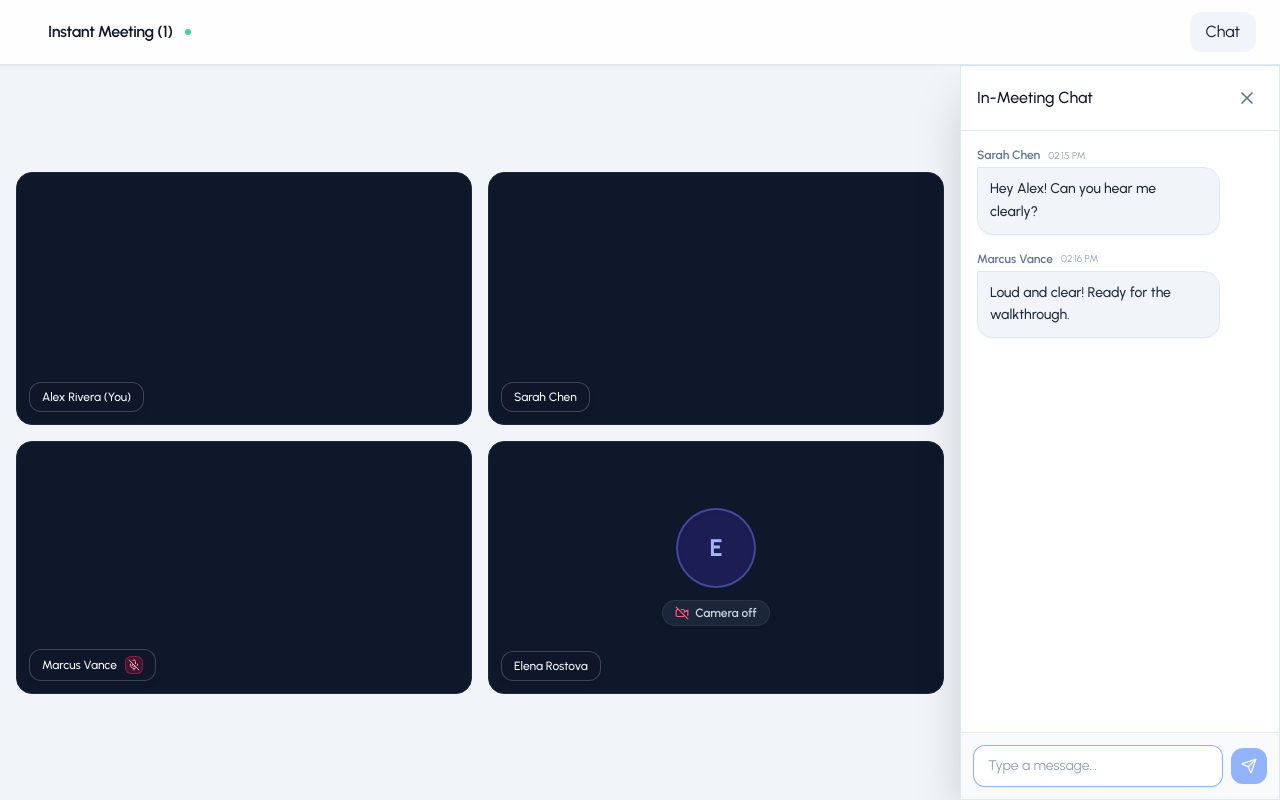
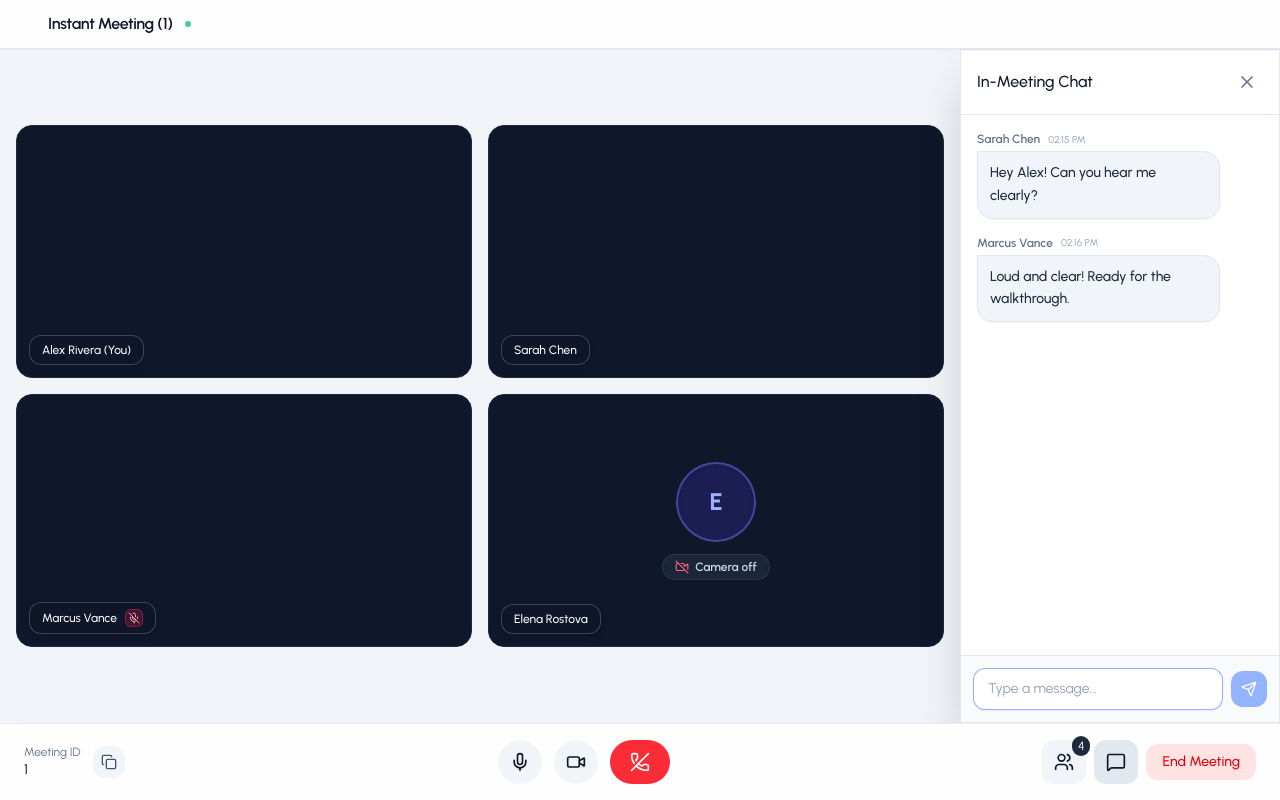
Before and after one commit to ahmadsaif12/Meetup, a React (Vite) app in the folder frontend/: page /meeting/1 in a window 1280 px wide. Built offline with nearby package versions, Linux system fonts and the light colour scheme; no server answers.

Commit message:
feat: add ControlBar and ParticipantList components to MeetingRoom for enhanced meeting controls

```diff
--- /dev/null
+++ b/frontend/src/components/meeting/ControlBar.jsx
@@ -0,0 +1,163 @@
+import React, { useState } from "react";
+import { toast } from "react-hot-toast";
+import {
+  Copy,
+  Check,
+  Mic,
+  MicOff,
+  Video,
+  VideoOff,
+  MessageSquare,
+  Users,
+  PhoneOff,
+} from "lucide-react";
+
+const ControlBar = ({
+  roomID,
+  audioEnabled,
+  videoEnabled,
+  onToggleAudio,
+  onToggleVideo,
+  onToggleChat,
+  onToggleParticipants,
+  isChatOpen,
+  isParticipantsOpen,
+  unreadCount,
+  ParticipantCount,
+  isHost,
+  onLeave,
+  onEndMeeting,
+}) => {
+  const [copied, setCopied] = useState(false);
+
+  const copyMeetingID = () => {
+    navigator.clipboard.writeText(window.location.href);
+    setCopied(true);
+    toast.success("Meeting link copied");
+
+    setTimeout(() => setCopied(false), 2000);
+  };
+
+  return (
+    <footer className="w-full bg-white/90 backdrop-blur-md border-t border-slate-200/80 px-6 py-4 flex items-center justify-between shadow-lg shadow-slate-200/50">
+      {/* Left info */}
+      <div className="flex items-center gap-3">
+        <div>
+          <p className="text-xs text-slate-500">Meeting ID</p>
+          <p className="text-sm font-medium text-slate-800">{roomID}</p>
+        </div>
+
+        <button
+          type="button"
+          onClick={copyMeetingID}
+          className="p-2 rounded-xl bg-slate-100 hover:bg-slate-200 transition"
+          title="Copy meeting link"
+        >
+          {copied ? (
+            <Check className="w-4 h-4 text-emerald-600" />
+          ) : (
+            <Copy className="w-4 h-4 text-slate-600" />
+          )}
+        </button>
+      </div>
+
+      {/* Center controls */}
+      <div className="flex items-center gap-3">
+        <button
+          type="button"
+          onClick={onToggleAudio}
+          className={`p-3 rounded-full transition ${
+            audioEnabled
+              ? "bg-slate-100 hover:bg-slate-200"
+              : "bg-red-100 text-red-600 hover:bg-red-200"
+          }`}
+          title={audioEnabled ? "Mute" : "Unmute"}
+        >
+          {audioEnabled ? (
+            <Mic className="w-5 h-5" />
+          ) : (
+            <MicOff className="w-5 h-5" />
+          )}
+        </button>
+
+        <button
+          type="button"
+          onClick={onToggleVideo}
+          className={`p-3 rounded-full transition ${
+            videoEnabled
+              ? "bg-slate-100 hover:bg-slate-200"
+              : "bg-red-100 text-red-600 hover:bg-red-200"
+          }`}
+          title={videoEnabled ? "Turn off camera" : "Turn on camera"}
+        >
+          {videoEnabled ? (
+            <Video className="w-5 h-5" />
+          ) : (
+            <VideoOff className="w-5 h-5" />
+          )}
+        </button>
+
+        <button
+          type="button"
+          onClick={onLeave}
+          className="px-5 py-3 rounded-full bg-red-500 text-white hover:bg-red-600 transition"
+        >
+          <PhoneOff className="w-5 h-5" />
+        </button>
+      </div>
+
+      {/* Right controls */}
+      <div className="flex items-center gap-2">
+        <button
+          type="button"
+          onClick={onToggleParticipants}
+          className={`relative p-3 rounded-xl transition ${
+            isParticipantsOpen
+              ? "bg-slate-200"
+              : "bg-slate-100 hover:bg-slate-200"
+          }`}
+          title="Participants"
+        >
+          <Users className="w-5 h-5" />
+
+          {ParticipantCount > 0 && (
+            <span className="absolute -top-1 -right-1 bg-slate-800 text-white text-xs rounded-full px-1.5 py-0.5">
+              {ParticipantCount}
+            </span>
+          )}
+        </button>
+
+        <button
+          type="button"
+          onClick={onToggleChat}
+          className={`relative p-3 rounded-xl transition ${
+            isChatOpen
+              ? "bg-slate-200"
+              : "bg-slate-100 hover:bg-slate-200"
+          }`}
+          title="Chat"
+        >
+          <MessageSquare className="w-5 h-5" />
+
+          {unreadCount > 0 && (
+            <span className="absolute -top-1 -right-1 bg-red-500 text-white text-xs rounded-full px-1.5 py-0.5">
+              {unreadCount}
+            </span>
+          )}
+        </button>
+
+        {isHost && (
+          <button
+            type="button"
+            onClick={onEndMeeting}
+            className="px-4 py-2 rounded-xl bg-red-100 text-red-600 hover:bg-red-200 transition text-sm font-medium"
+          >
+            End Meeting
+          </button>
+        )}
+      </div>
+    </footer>
+  );
+};
+
+export default ControlBar;
--- /dev/null
+++ b/frontend/src/components/meeting/ParticipantList.jsx
@@ -0,0 +1,96 @@
+import React from "react";
+import {
+  CrownIcon,
+  MicIcon,
+  MicOffIcon,
+  VideoIcon,
+  VideoOffIcon,
+  XIcon,
+} from "lucide-react";
+
+const ParticipantList = ({
+  isOpen,
+  onClose,
+  localUser,
+  localAudio,
+  localVideo,
+  remoteUsers = [],
+  meetingHostId,
+}) => {
+  if (!isOpen) return null;
+
+  const allParticipants = [
+    {
+      socketId: "local",
+      userID: localUser?.id,
+      userName: `${localUser?.name || "You"} (You)`,
+      audioEnabled: localAudio,
+      videoEnabled: localVideo,
+      isLocal: true,
+    },
+    ...remoteUsers,
+  ];
+
+  return (
+    <aside className="w-full sm:w-80 h-full bg-white border border-slate-200 flex flex-col z-20 shadow-2xl">
+      <div className="p-4 border-b border-slate-200 flex items-center justify-between">
+        <h3 className="font-medium text-slate-900 text-base">
+          Participants ({allParticipants.length})
+        </h3>
+
+        <button
+          type="button"
+          onClick={onClose}
+          className="p-1.5 rounded-xl hover:bg-slate-100 text-slate-500 hover:text-slate-900 transition-colors cursor-pointer"
+        >
+          <XIcon className="w-5 h-5" />
+        </button>
+      </div>
+
+      <div className="flex-1 p-4 overflow-y-auto space-y-3">
+        {allParticipants.map((p) => {
+          const isHost = meetingHostId && p.userID === meetingHostId;
+
+          return (
+            <div
+              key={p.socketId}
+              className="flex items-center justify-between p-3 rounded-2xl bg-slate-50 border border-slate-200 shadow-xs"
+            >
+              <div className="flex items-center gap-3">
+                <div className="w-9 h-9 rounded-full bg-primary-light border border-primary-border text-primary font-bold flex items-center justify-center text-sm shadow-xs">
+                  {p.userName?.charAt(0).toUpperCase()}
+                </div>
+
+                <span className="text-sm font-medium text-slate-800 flex items-center gap-1.5">
+                  {p.userName}
+                  {isHost && (
+                    <CrownIcon
+                      className="w-3.5 h-3.5 text-amber-500"
+                      title="Host"
+                    />
+                  )}
+                </span>
+              </div>
+
+              <div className="flex items-center gap-2 text-slate-500">
+                {p.audioEnabled ? (
+                  <MicIcon className="w-4 h-4" />
+                ) : (
+                  <MicOffIcon className="w-4 h-4" />
+                )}
+
+                {p.videoEnabled ? (
+                  <VideoIcon className="w-4 h-4" />
+                ) : (
+                  <VideoOffIcon className="w-4 h-4 text-rose-600" />
+                )}
+              </div>
+            </div>
+          );
+        })}
+      </div>
+    </aside>
+  );
+};
+
+export default ParticipantList;
--- a/frontend/src/pages/MeetingRoom.jsx
+++ b/frontend/src/pages/MeetingRoom.jsx
@@ -1,14 +1,10 @@
 import { useCallback, useState } from "react";
 import { useNavigate, useParams } from "react-router-dom";
-
-import {
-  dummyMeetingDetails,
-  dummyUser,
-} from "../assets/asset";
-
+import { dummyMeetingDetails, dummyUser } from "../assets/asset";
 import VideoGrid from "../components/meeting/VideoGrid";
 import ChatPannel from "../components/meeting/ChatPannel";
-
+import ParticipantList from "../components/meeting/ParticipantList";
+import ControlBar from "../components/meeting/ControlBar";
 import useWebRTC from "../hooks/useWebRTC";
 import { useChat } from "../hooks/useChat";
 
@@ -16,14 +12,12 @@ const MeetingRoom = () => {
   const { meetingId } = useParams();
   const navigate = useNavigate();
 
-  const [isParticipateOpen, setIsParticipateOpen] = useState(false);
+  const [isParticipantsOpen, setIsParticipantsOpen] = useState(false);
 
-  // Meeting ended
   const handleMeetingEnded = useCallback(() => {
     navigate("/dashboard");
   }, [navigate]);
 
-  // WebRTC
   const {
     localStream,
     remoteUsers,
@@ -32,40 +26,28 @@ const MeetingRoom = () => {
     toggleAudio,
     toggleVideo,
     endMeeting,
-  } = useWebRTC(
-    meetingId,
-    dummyUser,
-    handleMeetingEnded
-  );
+  } = useWebRTC(meetingId, dummyUser, handleMeetingEnded);
 
-  // Chat
   const {
     messages,
     sendMessage,
     unreadCount,
     isChatOpen,
     toggleChat,
-  } = useChat(
-    meetingId,
-    dummyUser
-  );
-
-  const isHost = true;
+  } = useChat(meetingId, dummyUser);
 
   const handleLeave = () => {
     navigate("/dashboard");
   };
 
-  const handleMeeting = () => {
+  const handleEndMeeting = () => {
     endMeeting();
   };
 
   return (
     <div className="h-screen w-screen bg-slate-100 text-slate-900 flex flex-col overflow-hidden relative font-sans">
-
-      {/* Top Bar */}
+      {/* Header */}
       <header className="w-full bg-white/90 backdrop-blur-md px-6 py-3 border-b border-slate-200 flex items-center justify-between z-30 shadow-xs">
-
         <div className="flex items-center gap-3 ml-6">
           <h2 className="text-base font-semibold text-slate-900 tracking-tight">
             {dummyMeetingDetails.title} (
@@ -74,26 +56,10 @@ const MeetingRoom = () => {
 
           <span className="size-1.5 rounded-full bg-emerald-500 animate-pulse" />
         </div>
-
-        {/* Chat Button */}
-        <button
-          onClick={toggleChat}
-          className="relative px-4 py-2 rounded-xl bg-slate-100 hover:bg-slate-200 transition"
-        >
-          Chat
-
-          {unreadCount > 0 && (
-            <span className="absolute -top-1 -right-1 bg-red-500 text-white text-xs rounded-full px-1.5 py-0.5">
-              {unreadCount}
-            </span>
-          )}
-        </button>
       </header>
 
-      {/* Main Content */}
+      {/* Meeting Area */}
       <div className="flex-1 flex overflow-hidden relative">
-
-        {/* Video Grid */}
         <VideoGrid
           localStream={localStream}
           localUser={dummyUser}
@@ -102,7 +68,6 @@ const MeetingRoom = () => {
           videoEnabled={videoEnabled}
         />
 
-        {/* Chat */}
         {isChatOpen && (
           <ChatPannel
             isOpen={isChatOpen}
@@ -112,7 +77,37 @@ const MeetingRoom = () => {
             currentUser={dummyUser}
           />
         )}
+
+        <ParticipantList
+          isOpen={isParticipantsOpen}
+          onClose={() => setIsParticipantsOpen(false)}
+          localUser={dummyUser}
+          localAudio={audioEnabled}
+          localVideo={videoEnabled}
+          remoteUsers={remoteUsers}
+          meetingHostId={dummyUser.id}
+        />
       </div>
+
+      {/* Control Bar */}
+      <ControlBar
+        roomID={meetingId || dummyMeetingDetails.meetingId}
+        audioEnabled={audioEnabled}
+        videoEnabled={videoEnabled}
+        onToggleAudio={toggleAudio}
+        onToggleVideo={toggleVideo}
+        onToggleChat={toggleChat}
+        onToggleParticipants={() =>
+          setIsParticipantsOpen((prev) => !prev)
+        }
+        isChatOpen={isChatOpen}
+        isParticipantsOpen={isParticipantsOpen}
+        unreadCount={unreadCount}
+        ParticipantCount={remoteUsers?.length + 1 || 1}
+        isHost={true}
+        onLeave={handleLeave}
+        onEndMeeting={handleEndMeeting}
+      />
     </div>
   );
 };
```
